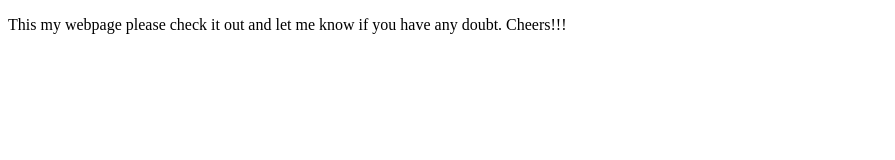
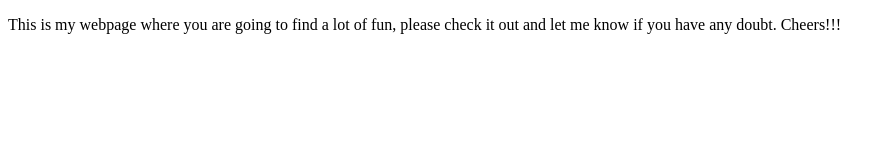
Before and after one commit to Jorgeacer95/ProyectoDemoPrework, a plain HTML site: page index.html in a window 1280 px wide. Shown: the whole page, without its empty margins (0-895 px from the left). Drawn offline with Linux system fonts and the light colour scheme.

Commit message:
Add more text

```diff
--- a/index.html
+++ b/index.html
@@ -8,7 +8,7 @@
 </head>
 <body>
     <p>
-        This my webpage please check it out and let me know if you have any doubt. Cheers!!!
+        This is my webpage where you are going to find a lot of fun, please check it out and let me know if you have any doubt. Cheers!!!
     </p>
 
 </body>
```
